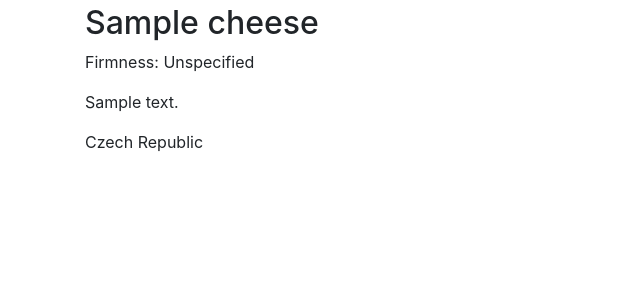
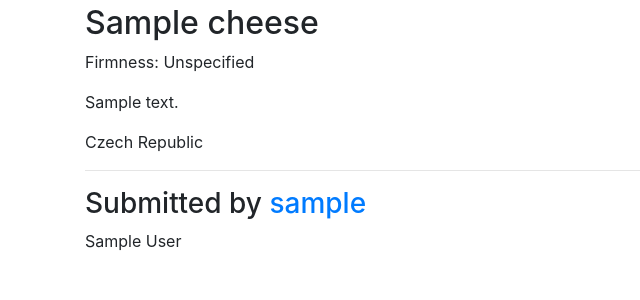
Before and after one commit to CoreyCCarter/everycheese, a Django app: a page that uses everycheese/templates/cheeses/cheese_detail.html in a window 1280 px wide. Shown: the part 56-356 px from the top of the page, without its empty margins (0-640 px from the left). Run offline with Django 3.2, Linux system fonts and the light colour scheme; tables that the repository leaves empty hold one stand-in row (values such as "Sample post"); some libraries are stand-ins or nearby versions.

Commit message:
Track and display the creator of each cheese

```diff
--- a/everycheese/cheeses/views.py
+++ b/everycheese/cheeses/views.py
@@ -13,3 +13,7 @@ class CheeseDetailView(DetailView):
 class CheeseCreateView(LoginRequiredMixin, CreateView):
     model = Cheese
     fields = ['name','description','firmness','country_of_origin',]
+
+    def form_valid(self, form):
+        form.instance.creator = self.request.user
+        return super().form_valid(form)
--- a/everycheese/templates/cheeses/cheese_detail.html
+++ b/everycheese/templates/cheeses/cheese_detail.html
@@ -21,5 +21,15 @@
 
 {% endif %}
 
+<hr/>
+
+<h3>Submitted by
+    <a href="{% url 'users:detail' cheese.creator.username %}">
+    {{ cheese.creator.username }}
+    </a>
+</h3>
+{% if cheese.creator.name %}
+    <p>{{ cheese.creator.name }}</p>
+{% endif %}
 
 {% endblock content %}
```
